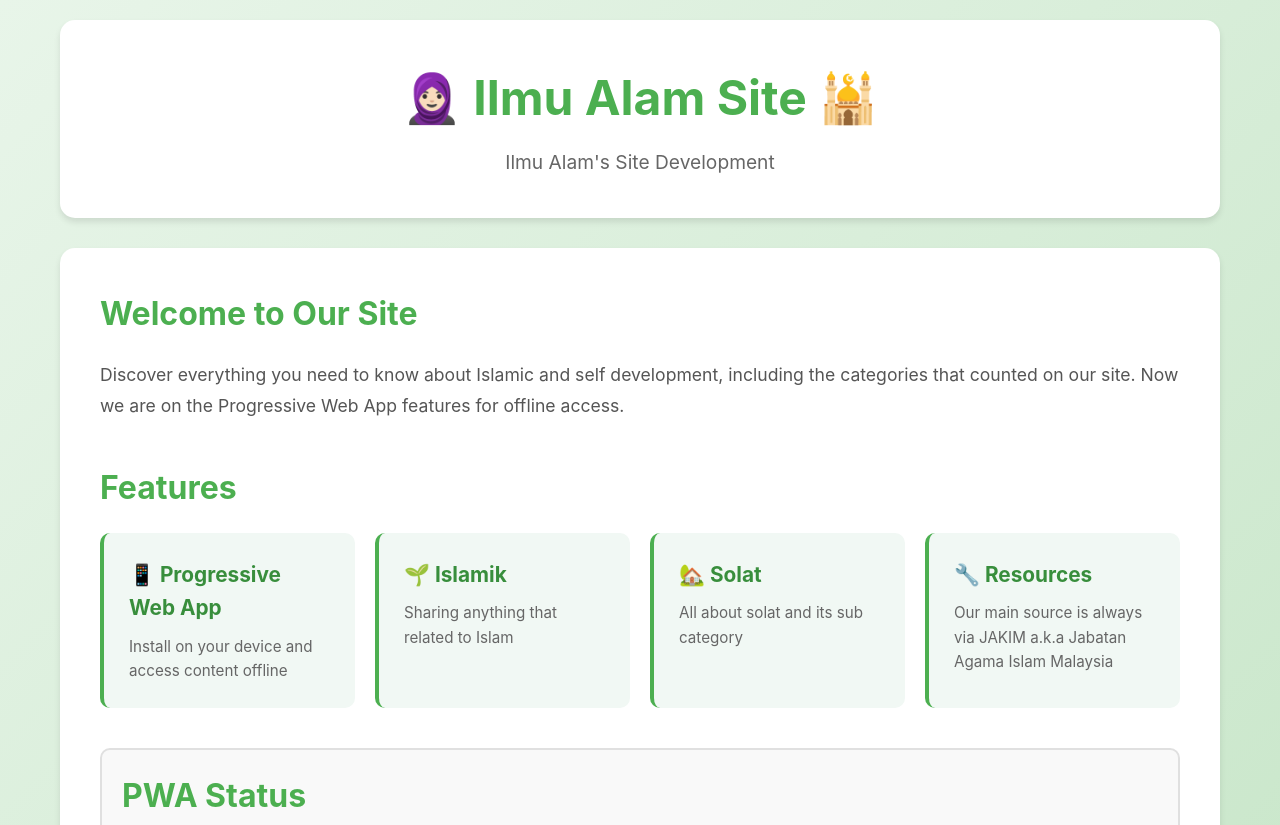
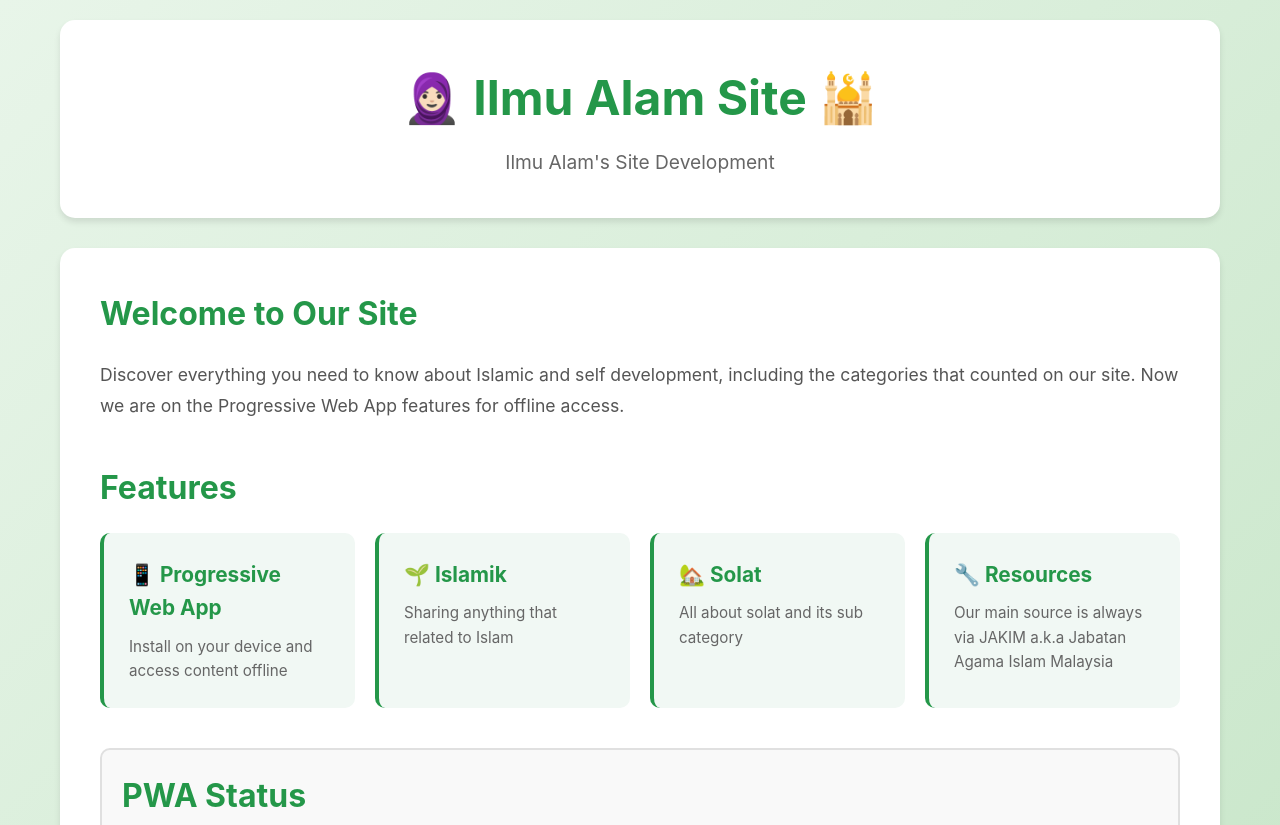
Before and after one commit to ilmualam/pwa, a plain HTML site: page index.html in a window 1280 px wide. Shown: the top 825 px of the page. Drawn offline with Linux system fonts and the light colour scheme.

Commit message:
Update styles.css

```diff
--- a/styles.css
+++ b/styles.css
@@ -6,7 +6,7 @@
 }
 
 body {
-    font-family: -apple-system, BlinkMacSystemFont, 'Segoe UI', Roboto, Oxygen, Ubuntu, Cantarell, sans-serif;
+    font-family: -apple-system, BlinkMacSystemFont, 'Inter', Roboto, Oxygen, Ubuntu, Cantarell, sans-serif;
     line-height: 1.6;
     color: #333;
     background: linear-gradient(135deg, #e8f5e9 0%, #c8e6c9 100%);
@@ -30,7 +30,7 @@ header {
 
 header h1 {
     font-size: 3em;
-    color: #4CAF50;
+    color: #249749;
     margin-bottom: 10px;
 }
 
@@ -56,13 +56,13 @@ section:last-child {
 }
 
 h2 {
-    color: #4CAF50;
+    color: #249749;
     margin-bottom: 20px;
     font-size: 2em;
 }
 
 h3 {
-    color: #388E3C;
+    color: #249749;
     margin-bottom: 10px;
 }
 
@@ -83,7 +83,7 @@ h3 {
     background: #f1f8f4;
     padding: 25px;
     border-radius: 10px;
-    border-left: 4px solid #4CAF50;
+    border-left: 4px solid #249749;
     transition: transform 0.3s ease, box-shadow 0.3s ease;
 }
 
@@ -152,7 +152,7 @@ footer {
 /* PWA Install Button (if needed) */
 .install-button {
     display: none;
-    background: #4CAF50;
+    background: #249749;
     color: white;
     border: none;
     padding: 15px 30px;
```
